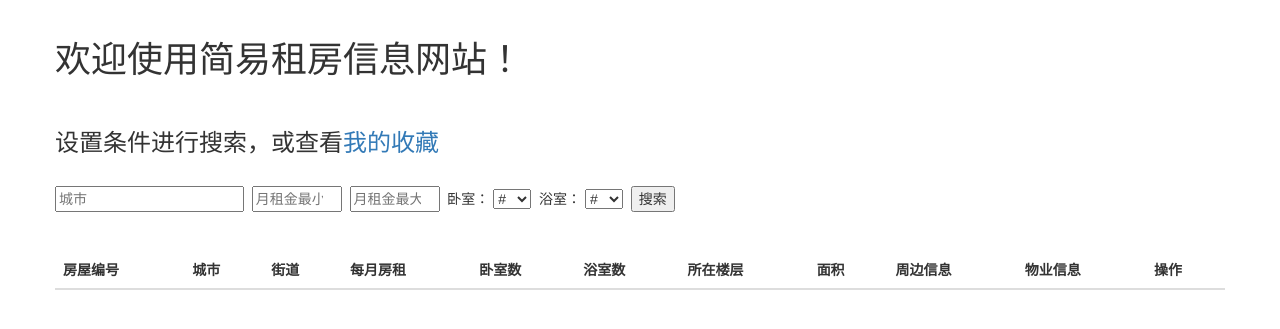
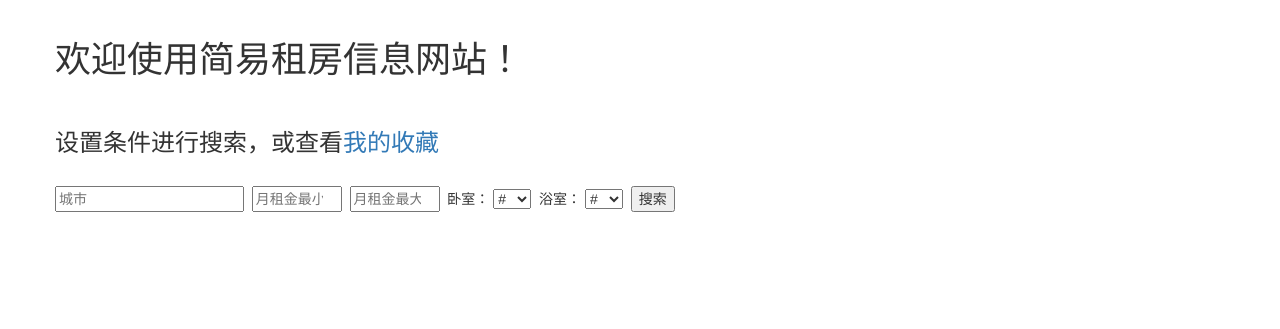
Before and after one commit to HelloOrganization/houserent, a Flask app: page /user in a window 1280 px wide. Shown: the part 52-381 px from the top of the page. Run offline with Flask 2, Linux system fonts and the light colour scheme; lists and menus that the app fills with data are empty; some libraries are stand-ins or nearby versions.

Commit message:
new unser

```diff
--- a/templates/favorite.html
+++ b/templates/favorite.html
@@ -42,6 +42,9 @@
 	</div>
 </div>
 <script>
+	var arr,reg=new RegExp("(^| )user_email=([^;]*)(;|$)");
+	arr=document.cookie.match(reg);
+	document.getElementById("user_email").innerHTML = unescape(arr[2].replace("\"",""));
 </script>
 </body>
 </html>
--- a/templates/realty.html
+++ b/templates/realty.html
@@ -67,6 +67,10 @@
 	</div>
 </div>
 <script>
+	var arr,reg=new RegExp("(^| )user_email=([^;]*)(;|$)");
+	arr=document.cookie.match(reg);
+	document.getElementById("user_email").innerHTML = unescape(arr[2].replace("\"",""));
+
 	function list_houses(){
 		//alert("here");
 		$.post("./list", { renter_email: "John"},
--- a/templates/user.html
+++ b/templates/user.html
@@ -42,41 +42,28 @@
 			</form>
 			<br/><br/>
 			<table id="search_res" class="table">
-				<thead>
-					<tr>
-						<th>房屋编号</th>
-						<th>城市</th>
-						<th>街道</th>
-						<th>每月房租</th>
-						<th>卧室数</th>
-						<th>浴室数</th>
-						<th>所在楼层</th>
-						<th>面积</th>
-						<th>周边信息</th>
-						<th>物业信息</th>
-						<th>操作</th>
-					</tr>
-				</thead>
-				<tbody id="table_body">
-				</tbody>
 			</table>
 	</div>
 </div>
 <script>
 	var arr,reg=new RegExp("(^| )user_email=([^;]*)(;|$)");
 	arr=document.cookie.match(reg);
-	document.getElementById("user_email").innerHTML = unescape(arr[2]);
+	document.getElementById("user_email").innerHTML = unescape(arr[2].replace("\"",""));
 
 	function submit_form(){
 		var info = $("#search").serialize();
 		$.post("/search", info,
 			function(data){
 				//alert("search result"+data);
-				//window.location.reload();
-				document.getElementById("table_body").innerHTML = "";
+				init_table();
 				draw_table(data);
 			});
 	}
+
+	function init_table(data){
+		document.getElementById("search_res").innerHTML="<thead><tr>						<th>房屋编号</th><th>城市</th><th>街道</th><th>每月房租</th><th>卧室数</th>				<th>浴室数</th><th>所在楼层</th><th>面积</th><th>周边信息</th><th>物业信息</th>			<th>操作</th></tr></thead><tbody></tbody>";
+	}
+
 	function draw_table(data){
 		var temp = JSON.parse(data);
 		for(var i=0;i<temp.length;i++){
```
